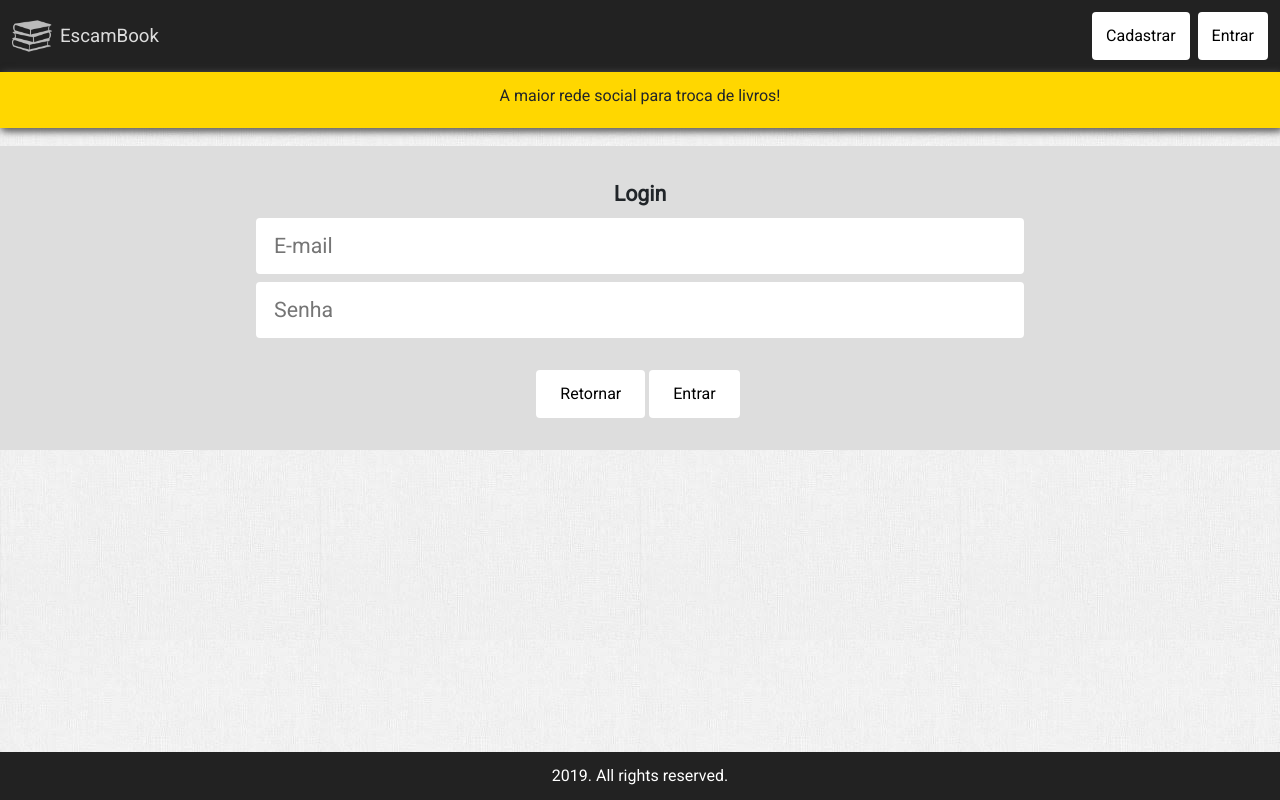
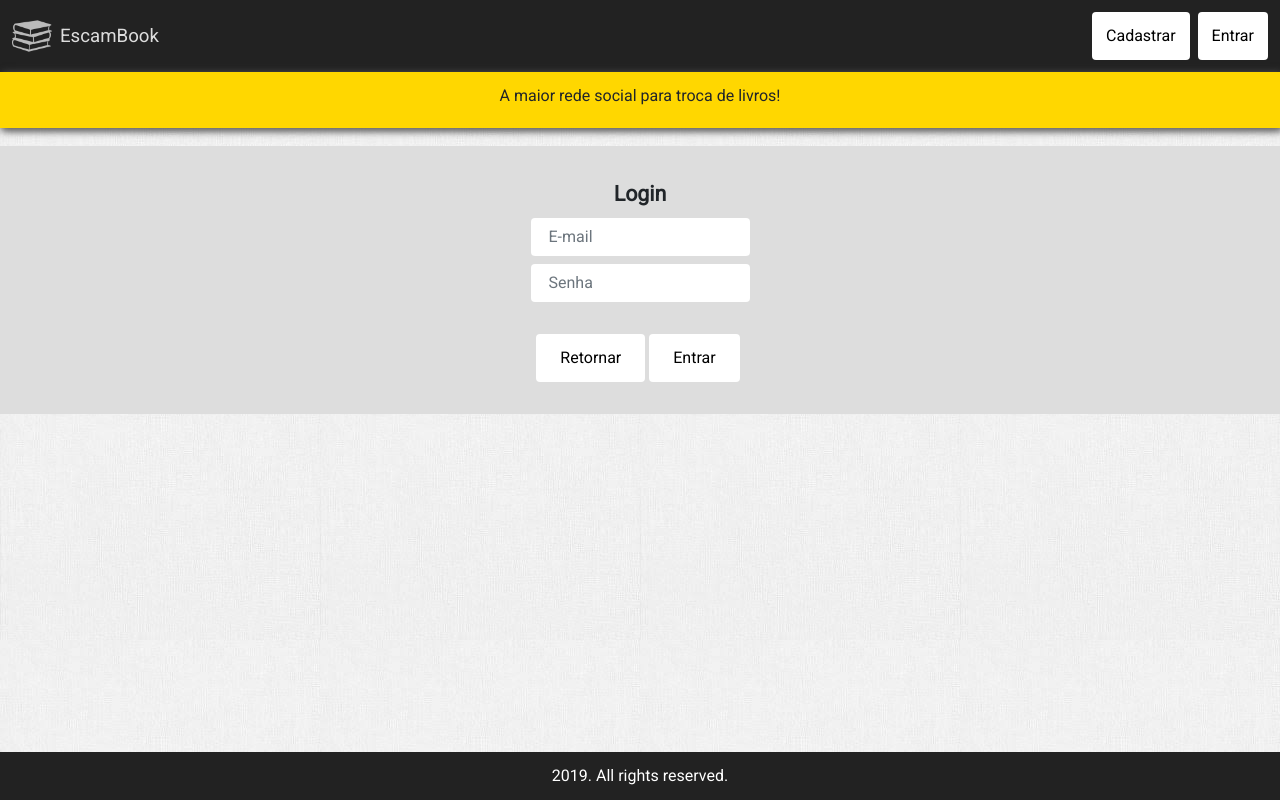
Before and after one commit to thalesfdm/escambook-front, a Vue app: page /#/login in a window 1280 px wide. Built offline with nearby package versions, Linux system fonts and the light colour scheme.

Commit message:
fix: Fields de validação
Fix nos fields.

```diff
--- a/src/components/TelaCadastro.vue
+++ b/src/components/TelaCadastro.vue
@@ -14,7 +14,7 @@
 
         <b-form-group id="b-form-group">
           <b-form-input id="input-style" v-model="form['password']" type="password" maxlength="16" :state="passwordState" placeholder="Senha"></b-form-input>
-          <b-form-invalid-feedback>Senha deve ter entre 4 e 16 caractéres</b-form-invalid-feedback>
+          <b-form-invalid-feedback>Deve conter entre 4 e 16 caracteres</b-form-invalid-feedback>
         </b-form-group>
 
         <b-form-group id="b-form-group">
@@ -40,32 +40,32 @@
         <span>Informações de contato</span>
         <b-form-group id="b-form-group">
           <b-form-input id="input-style" v-model="form['city']" type="text" maxlength="60" :state="cityCheck" placeholder="Cidade"></b-form-input>
-          <b-form-invalid-feedback>Cidade deve ter no mínimo 4 caractéres</b-form-invalid-feedback>
+          <b-form-invalid-feedback>Deve conter no mínimo 4 caracteres</b-form-invalid-feedback>
         </b-form-group>
 
         <b-form-group id="b-form-group">
           <b-form-input id="input-style" v-model="form['district']" type="text" maxlength="2" :state="districtCheck" placeholder="Estado"></b-form-input>
-          <b-form-invalid-feedback>Distrito deve ter 2 caractéres</b-form-invalid-feedback>
+          <b-form-invalid-feedback>Deve conter 2 caracteres</b-form-invalid-feedback>
         </b-form-group>
 
         <b-form-group id="b-form-group">
           <b-form-input id="input-style" v-model="form['postalCode']" type="text" maxlength="8" :state="postalCodeCheck" placeholder="CEP"></b-form-input>
-          <b-form-invalid-feedback>CEP deve ter 8 caractéres</b-form-invalid-feedback>
+          <b-form-invalid-feedback>CEP deve conter 8 números</b-form-invalid-feedback>
         </b-form-group>
 
         <b-form-group id="b-form-group">
           <b-form-input id="input-style" v-model="form['street']" type="text" maxlength="60" :state="streetCheck" placeholder="Rua"></b-form-input>
-          <b-form-invalid-feedback>Rua deve ter no mínimo 4 caractéres</b-form-invalid-feedback>
+          <b-form-invalid-feedback>Deve conter no mínimo 4 caracteres</b-form-invalid-feedback>
         </b-form-group>
 
         <b-form-group id="b-form-group">
           <b-form-input id="input-style" v-model="form['houseNumber']" type="text" maxlength="6" :state="houserNumberCheck" placeholder="Número da casa"></b-form-input>
-          <b-form-invalid-feedback>Número da casa deve ser numérico</b-form-invalid-feedback>
+          <b-form-invalid-feedback>Deve ser numérico</b-form-invalid-feedback>
         </b-form-group>
 
         <b-form-group id="b-form-group">
           <b-form-input id="input-style" v-model="form['phone']" type="text" maxlength="11" :state="phoneCheck" placeholder="Telefone para contato"></b-form-input>
-          <b-form-invalid-feedback>Número deve conter 11 números</b-form-invalid-feedback>
+          <b-form-invalid-feedback>Deve conter 11 números</b-form-invalid-feedback>
         </b-form-group>
       </div>
       <div id="submit-buttons">
@@ -113,13 +113,13 @@
   margin-bottom: 32px;
 }
 
-#input-style{
+#input-style {
   background-color: #fff;
   border-radius: 4px;
   border-style: none;
   margin-top: 8px;
   padding: 12px 18px;
-  width: 60vw;
+  width: 100% !important;
 }
 
 .form-group {
--- a/src/components/TelaLogin.vue
+++ b/src/components/TelaLogin.vue
@@ -5,8 +5,12 @@
       <div class="form-group">
         <span v-if="justRegistered" style="color: green;">Registrado com sucesso!</span>
         <span>Login</span>
-        <input v-model="form['email']" type="email" placeholder="E-mail"></input>
-        <input v-model="form['password']" type="password" placeholder="Senha"></input>
+        <b-form-group id="b-form-group">
+          <b-form-input id="input-style" v-model="form['email']" type="email" placeholder="E-mail"></b-form-input>
+        </b-form-group>
+        <b-form-group id="b-form-group">
+          <b-form-input id="input-style" v-model="form['password']" type="password" placeholder="Senha"></b-form-input>
+        </b-form-group>
       </div>
       <div id="submit-buttons">
         <router-link :to="{name: 'TelaInicial'}">
@@ -57,18 +61,25 @@
   margin-bottom: 32px;
 }
 
-#form-container form input {
+#input-style {
+  background-color: #fff;
   border-radius: 4px;
   border-style: none;
   margin-top: 8px;
   padding: 12px 18px;
-  width: 60vw;
+  width: 100% !important;
 }
 
 .form-group {
   display: flex;
   flex-direction: column;
 }
+
+#b-form-group {
+  margin: 0px !important;
+  text-align: left;
+  font-size: 13pt
+}
 </style>
 
 <script type="text/javascript" src="../js/TelaLogin.js"></script>
--- a/src/js/TelaCadastro.js
+++ b/src/js/TelaCadastro.js
@@ -112,7 +112,7 @@ export default {
 
     cpfCheck(){
       if(!this.form.cpf == ''){
-        var numberRegex = new RegExp('[0-9]')
+        var numberRegex = new RegExp('^[0-9]*$')
         return ValidateCPF(this.form.cpf) && numberRegex.test(this.form.cpf) ? true : false
       }
 
@@ -146,7 +146,7 @@ export default {
 
     postalCodeCheck(){
       if(!this.form.postalCode == ''){
-        var numberRegex = new RegExp('[0-9]')
+        var numberRegex = new RegExp('^[0-9]*$')
         return this.form.postalCode.length == 8 && numberRegex.test(this.form.postalCode) ? true : false
       }
 
@@ -162,7 +162,7 @@ export default {
 
     houserNumberCheck(){
       if(!this.form.houseNumber == ''){
-        var numberRegex = new RegExp('[0-9]')
+        var numberRegex = new RegExp('^[0-9]*$')
         return numberRegex.test(this.form.houseNumber)
       }
 
@@ -171,7 +171,7 @@ export default {
 
     phoneCheck(){
       if(!this.form.phone == ''){
-        var numberRegex = new RegExp('[0-9]')
+        var numberRegex = new RegExp('^[0-9]*$')
         return numberRegex.test(this.form.phone) && this.form.phone.length == 11 ? true : false
       }
 
--- a/src/js/TelaCadastroLivro.js
+++ b/src/js/TelaCadastroLivro.js
@@ -50,8 +50,8 @@ export default {
     computed: {
         isbnCheck(){
             if(!this.form.isbn == ''){
-                var numberRegex = new RegExp('[0-9]')
-                return numberRegex.test(this.form.isbn) && this.form.isbn.length == 11 ? true : false
+                var numberRegex = new RegExp('^[0-9]*$')
+                return numberRegex.test(this.form.isbn) && this.form.isbn.length == 13 ? true : false
             }
 
             return null
@@ -59,8 +59,8 @@ export default {
 
         publicationYearCheck(){
             if(!this.form.publicationYear == ''){
-                var numberRegex = new RegExp('[0-9]')
-                return numberRegex.test(this.form.publicationYear) && this.form.publicationYear.length == 11 ? true : false
+                var numberRegex = new RegExp('^[0-9]*$')
+                return numberRegex.test(this.form.publicationYear) && this.form.publicationYear.length == 4 ? true : false
             }
 
             return null
```
